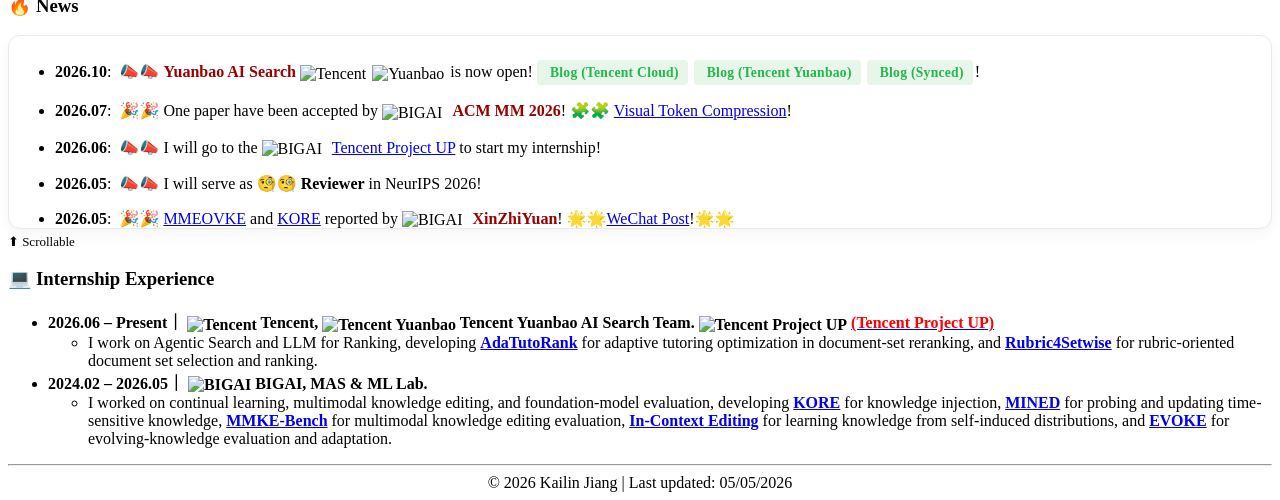
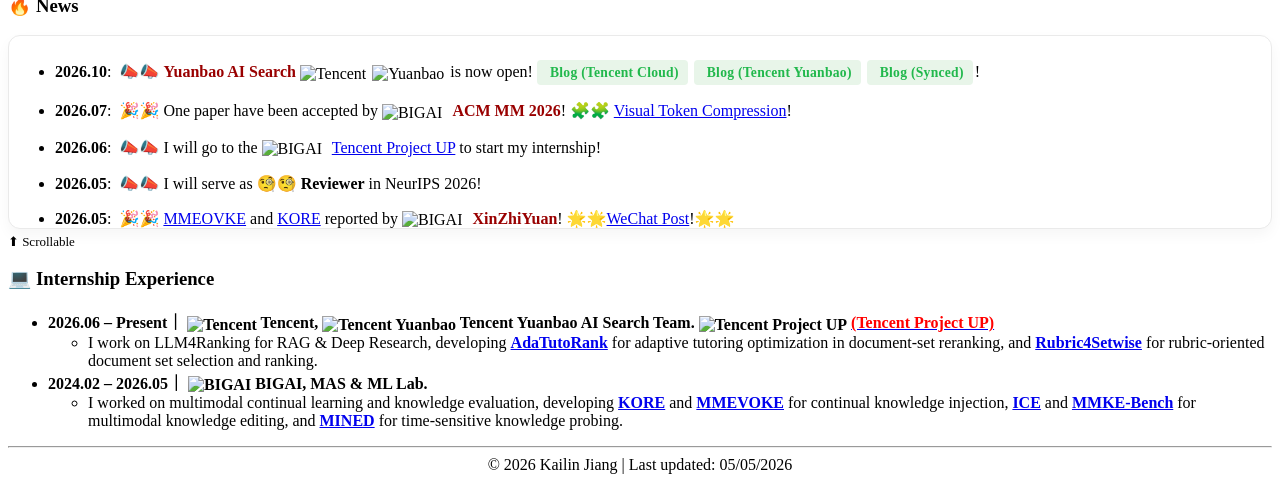
Before and after one commit to kailinjiang/kailinjiang.github.io, a Jekyll site: the page built from _pages/includes/intro.md, in a window 1280 px wide and 900 px high, scrolled down 943 px, cut to the strip 400-900 px from the top of the window. Built offline with Jekyll 4.4.1, drawn with Linux system fonts in a browser that asks for light colours; our own code applies the rules of GitHub Pages for plain Markdown files.

Commit message:
Condense BIGAI project summary
Co-authored-by: Cursor <cursoragent@cursor.com>

```diff
--- a/_pages/includes/intro.md
+++ b/_pages/includes/intro.md
@@ -139,7 +139,7 @@ Currently, I am doing my internship in <strong><a class="entity-link" href="http
 
 
 - **2026.06 – Present｜ <img src="./images/logos/organizations/tencent-brand-color.svg" alt="Tencent" style="height:18px; vertical-align:middle;"> Tencent, <img src="./images/logos/organizations/yuanbao-color.svg" alt="Tencent Yuanbao" style="height:25px; vertical-align:middle;"> Tencent Yuanbao AI Search Team. <img src="./images/logos/programs/tencent-project-up.png" alt="Tencent Project UP" style="height:22px; vertical-align:middle;"> <a href="https://join.qq.com/qingyun.html" target="_blank" rel="noopener noreferrer"><span style="color:red">(Tencent Project UP)</span></a>**
-  - I work on Agentic Search and LLM for Ranking, developing [**AdaTutoRank**](https://arxiv.org/abs/2609.32472) for adaptive tutoring optimization in document-set reranking, and [**Rubric4Setwise**](https://arxiv.org/pdf/2607.19747) for rubric-oriented document set selection and ranking.
+  - I work on LLM4Ranking for RAG & Deep Research, developing [**AdaTutoRank**](https://arxiv.org/abs/2609.32472) for adaptive tutoring optimization in document-set reranking, and [**Rubric4Setwise**](https://arxiv.org/pdf/2607.19747) for rubric-oriented document set selection and ranking.
 
 - **2024.02 – 2026.05｜ <img src="./images/logos/organizations/bigai-all.png" alt="BIGAI" style="height:28px; vertical-align:middle;"> BIGAI, MAS & ML Lab.**
-  - I worked on continual learning, multimodal knowledge editing, and foundation-model evaluation, developing [**KORE**](https://arxiv.org/pdf/2510.19316) for knowledge injection, [**MINED**](https://arxiv.org/pdf/2510.19457) for probing and updating time-sensitive knowledge, [**MMKE-Bench**](https://arxiv.org/pdf/2502.19870) for multimodal knowledge editing evaluation, [**In-Context Editing**](https://arxiv.org/pdf/2406.11194) for learning knowledge from self-induced distributions, and [**EVOKE**](https://arxiv.org/pdf/2505.24449) for evolving-knowledge evaluation and adaptation.
+  - I worked on multimodal continual learning and knowledge evaluation, developing [**KORE**](https://arxiv.org/pdf/2510.19316) and [**MMEVOKE**](https://arxiv.org/pdf/2505.24449) for continual knowledge injection, [**ICE**](https://arxiv.org/pdf/2406.11194) and [**MMKE-Bench**](https://arxiv.org/pdf/2502.19870) for multimodal knowledge editing, and [**MINED**](https://arxiv.org/pdf/2510.19457) for time-sensitive knowledge probing.
```
